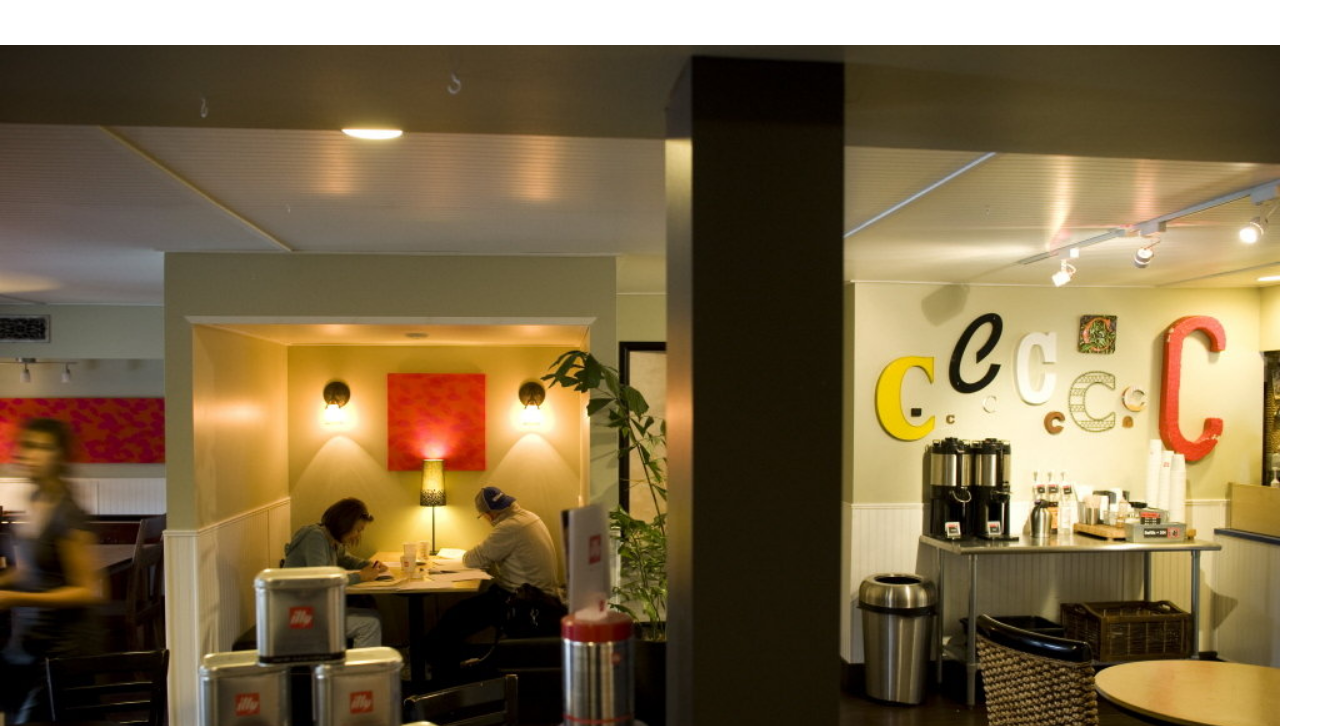
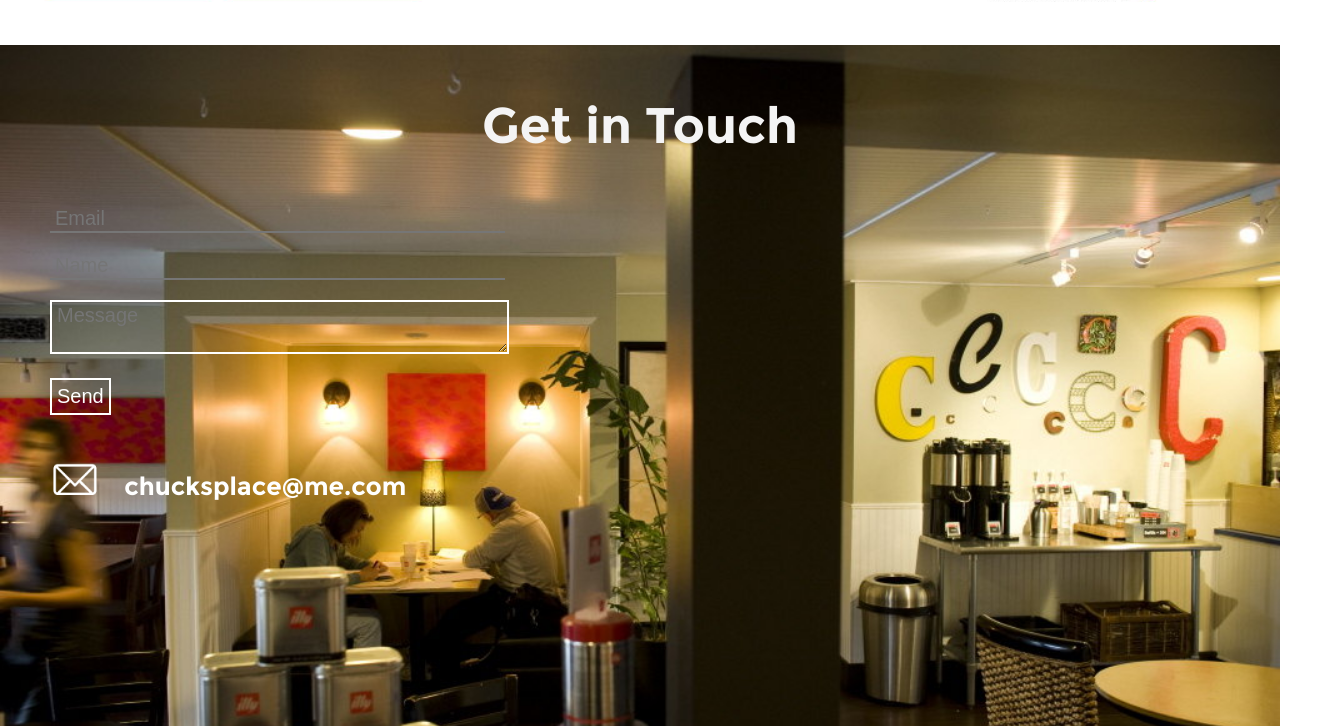
Before and after one commit to blessb15/Chucks-Place, a plain HTML site: page index.html in a window 1280 px wide. Shown: the part 1575-2301 px from the top of the page, 1330 px wide, since content can reach past the window. Drawn offline with Linux system fonts and the light colour scheme.

Commit message:
will have contact page almost complete

```diff
--- a/index.html
+++ b/index.html
@@ -45,7 +45,35 @@
   </div>
 
   <div class="contact-page">
+    <div class="contact-header">Get in Touch</div>
+
+    <div class="contact-form">
+      <form method="POST" action="http://formspree.io/blakebless7@gmail.com">
+        <input type="email" name="email" placeholder="Email" class="form-input email">
+        <br />
+        <input type="name" name="name" placeholder="Name"class="form-input name">
+        <br />
+        <textarea name="message" placeholder="Message" class="form-message"></textarea>
+        <br />
+        <button type="submit" class="form-send">Send</button>
+      </form>
+    </div>
+
+    <div class="contact-map">
+
+    </div>
+
+    <div class="contact-email">
+      <img src="img/emailicon.png" width="50px">
+      <p>chucksplace@me.com</p>
+    </div>
+
+    <div class="contact-hours">
+
+    </div>
+
   </div>
+
   <a name="contact"></a>
 
 </body>
--- a/sass/sass.scss
+++ b/sass/sass.scss
@@ -119,23 +119,13 @@ a {
   box-shadow: 3px 5px 7px rgba(0, 0, 0, 0.5);
 }
 
-.contact-page {
-  height: 100vh;
-  background-color: $white;
-  background:
-  url('../img/chucksinside1.jpg');
-  background-position: center;
-  background-repeat: no-repeat;
-  background-size: cover;
-  background-attachment: fixed;
-}
-
 .menu-page {
   height: 100vh;
   background-color: #ffffff;
   text-align: center;
   .menu-header {
     margin-top: 20px;
+    margin-bottom: 20px;
     text-align: center;
     font-family: MR;
     font-size: 50px;
@@ -153,3 +143,90 @@ a {
     margin-top: 20px;
   }
 }
+
+.contact-page {
+  height: 100vh;
+  background-color: $white;
+  background:
+  url('../img/chucksinside1.jpg');
+  background-position: center;
+  background-repeat: no-repeat;
+  background-size: cover;
+  background-attachment: fixed;
+}
+
+.contact-header {
+  display: block;
+  padding-top: 50px;
+  color: $white;
+  font-family: MR;
+  font-size: 50px;
+  margin-bottom: 50px;
+  text-align: center;
+}
+
+.contact-form {
+  display: block;
+  width: 100%;
+  margin-left: 50px;
+  text-align: left;
+
+  form {
+    display: inline-block;
+    width: 35%;
+  }
+
+  .form-input {
+    border-right: 0px;
+    border-left: 0px;
+    border-top: 0px;
+    border-width: 2px;
+    background-color: rgba(0,0,0,0);
+    margin-bottom: 20px;
+    padding-left: 5px;
+    font-family: sans-serif;
+    font-size: 20px;
+    color: white;
+    width: 100%;
+  }
+
+  .form-message {
+    border-width: 2px;
+    border-style: solid;
+    border-color: white;
+    background-color: rgba(0,0,0,0);
+    margin-bottom: 20px;
+    padding-left: 5px;
+    font-family: sans-serif;
+    font-size: 20px;
+    color: white;
+    width: 100%;
+  }
+
+  .form-send {
+    border-width: 2px;
+    border-style: solid;
+    border-color: white;
+    background-color: rgba(0,0,0,0);
+    font-family: sans-serif;
+    font-size: 20px;
+    color: white;
+    padding: 5px;
+  }
+}
+
+.contact-email {
+    margin-left: 50px;
+    margin-top: 30px;
+    color: white;
+    font-family: MR;
+    p {
+      display: inline-block;
+      font-size: 25px;
+    }
+
+    img {
+      display: inline-block;
+      margin-right: 20px;
+    }
+}
```
Also changed, not shown: css/sass.css, img/Email-Icon.png (added), img/emailicon.png (added), img/facebookicon.png (added), 1 other file.
